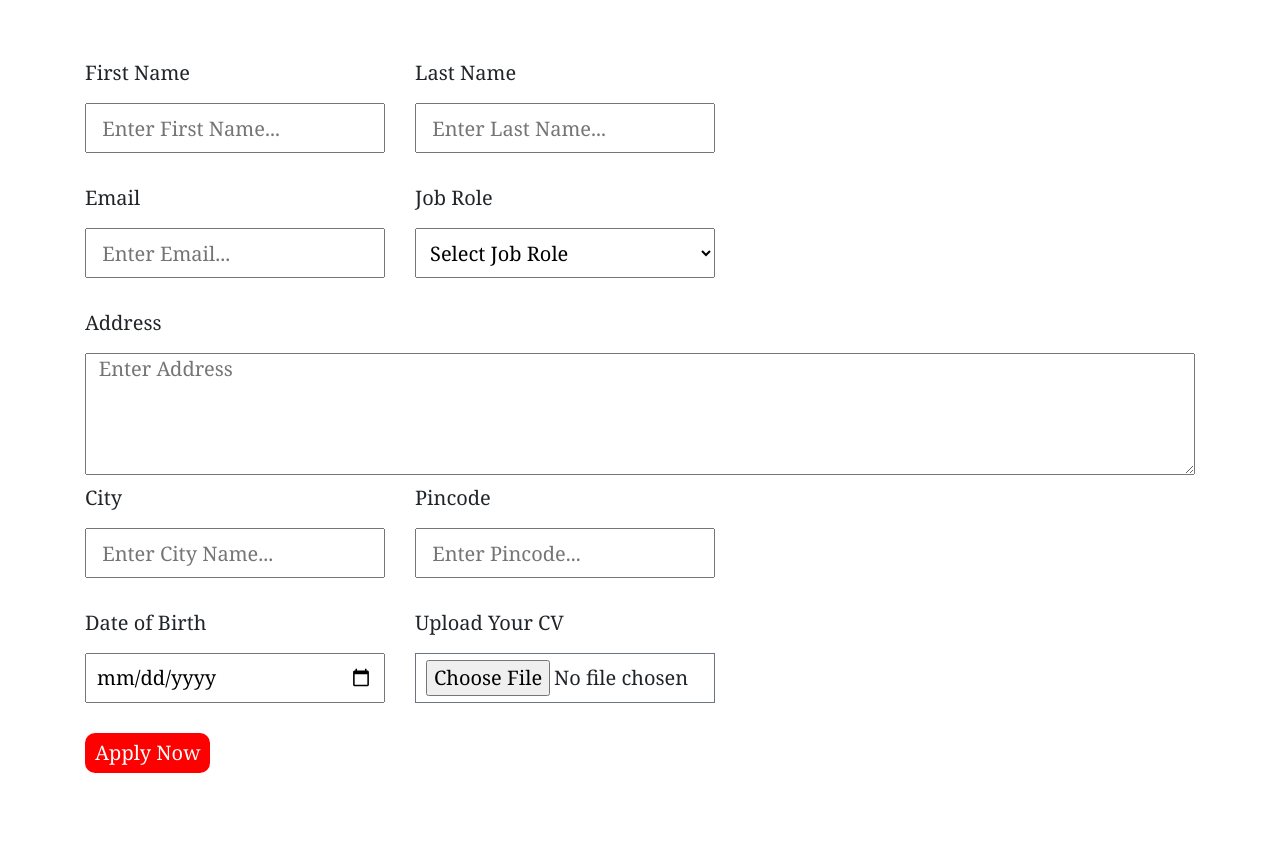
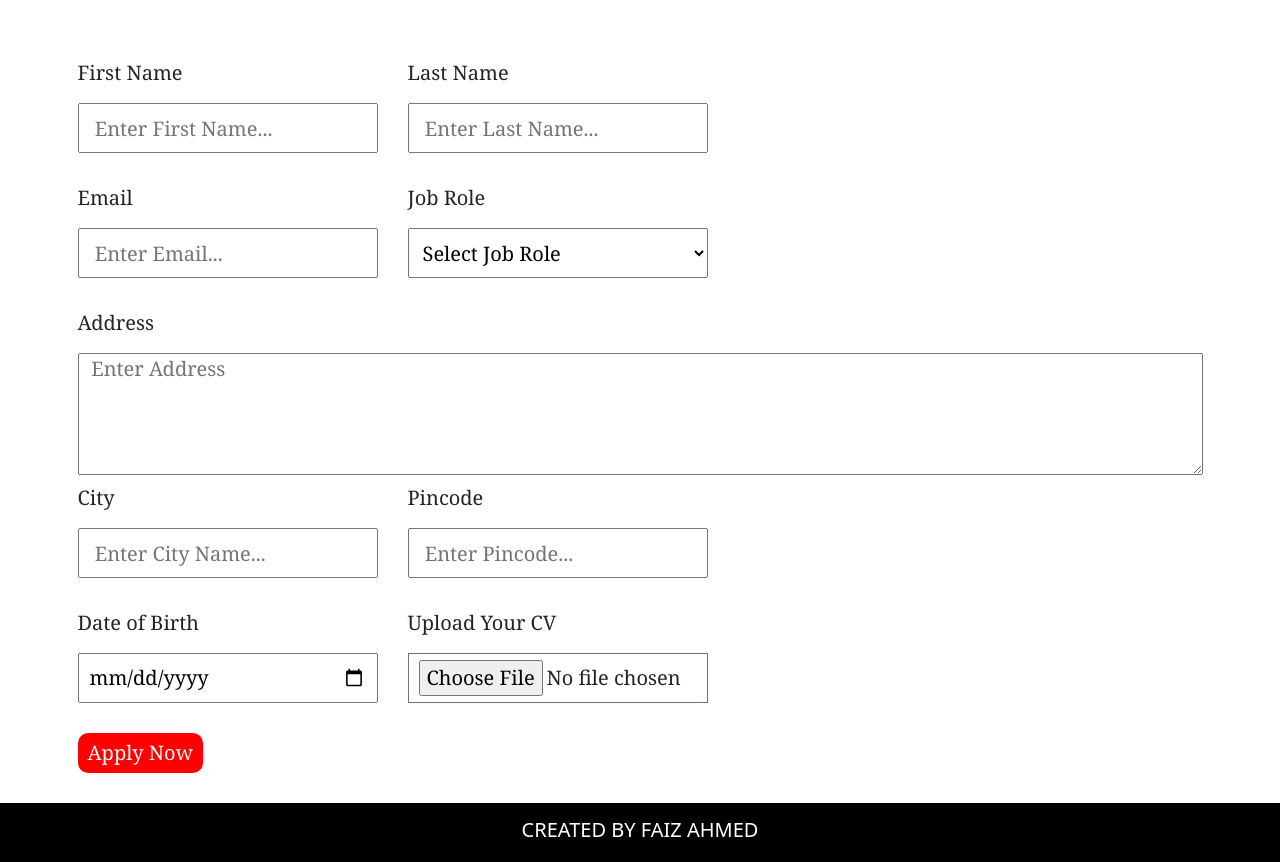
Before and after one commit to mfaiz-ahmed/Job-Application, a plain HTML site: page index.html in a window 1280 px wide. Shown: the part 97-959 px from the top of the page. Before the commit the page ends 870 px from the top, so only its background shows below. Drawn offline with nearby package versions, Linux system fonts and the light colour scheme.

Commit message:
project completed

```diff
--- a/index.html
+++ b/index.html
@@ -7,8 +7,8 @@
     <link rel="stylesheet" href="style.css">
     <link href="https://cdn.jsdelivr.net/npm/bootstrap@5.3.2/dist/css/bootstrap.min.css" rel="stylesheet" integrity="sha384-T3c6CoIi6uLrA9TneNEoa7RxnatzjcDSCmG1MXxSR1GAsXEV/Dwwykc2MPK8M2HN" crossorigin="anonymous">
 </head>
-<body class="container">
-    <header>
+<body>
+    <header class="container">
         <h1 class="mt-5 web"><span class="head fw-semibold">Job Application</span> (Web)</h1>
     </header>
     <br /><br />
@@ -57,6 +57,13 @@
                 <div class="d-flex ">
                     <button class="mt-5 button">Apply Now</button>
                 </div>
+            </form>
+        </main>
+        <footer class="mt-5">
+            <div class="bg-black text-center text-white p-4">
+                <h2>CREATED BY FAIZ AHMED</h2>
+            </div>
+        </footer>
 
 
 
@@ -72,8 +79,6 @@
 
 
 
-        </form>
-    </main>
 
 
 
```
